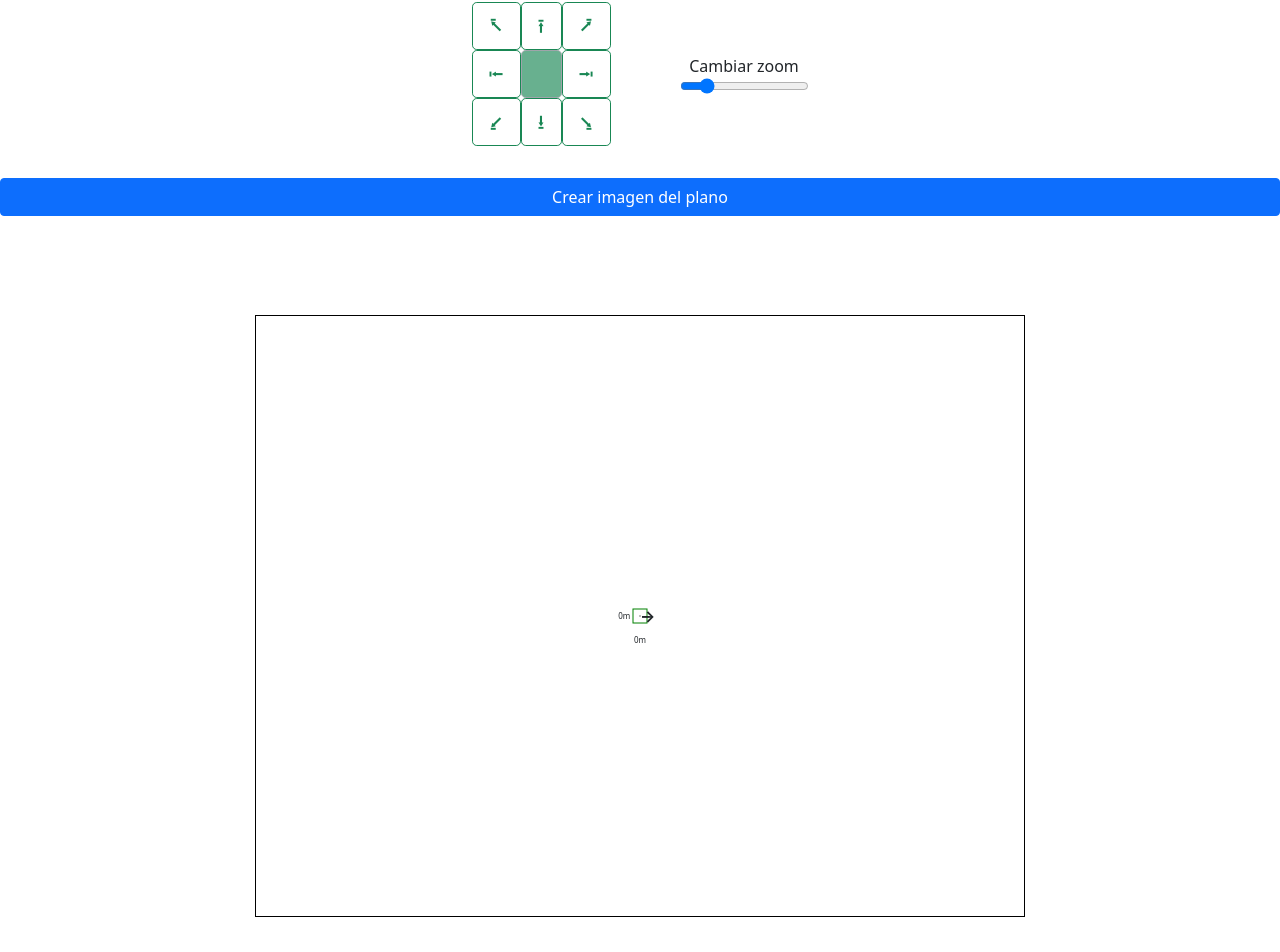
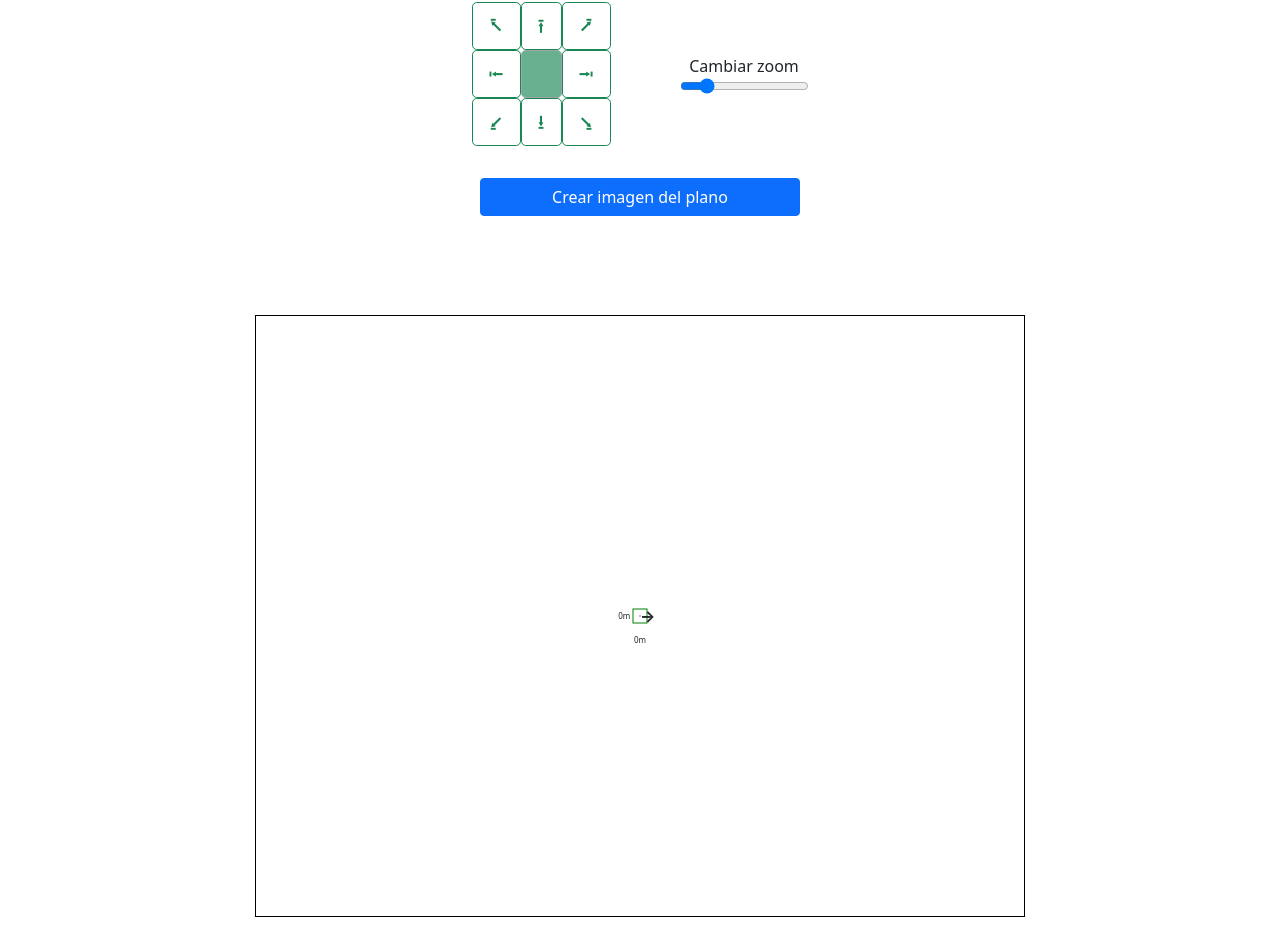
Before and after one commit to CarlosCr18/viguetas, a React (Create React App) app: page / in a window 1280 px wide. Shown: the part 1019-1971 px from the top of the page. Built offline with nearby package versions, Linux system fonts and the light colour scheme.

Commit message:
html2canvas y guardar imagen

```diff
--- a/src/App.css
+++ b/src/App.css
@@ -193,6 +193,8 @@ body {
 
 .botonesParaCrearPlano {
   display: flex;
+  margin: 0 auto;
+  width: min(75vw, 20rem);
   flex-direction: column;
   gap: 1rem;
 }
```
